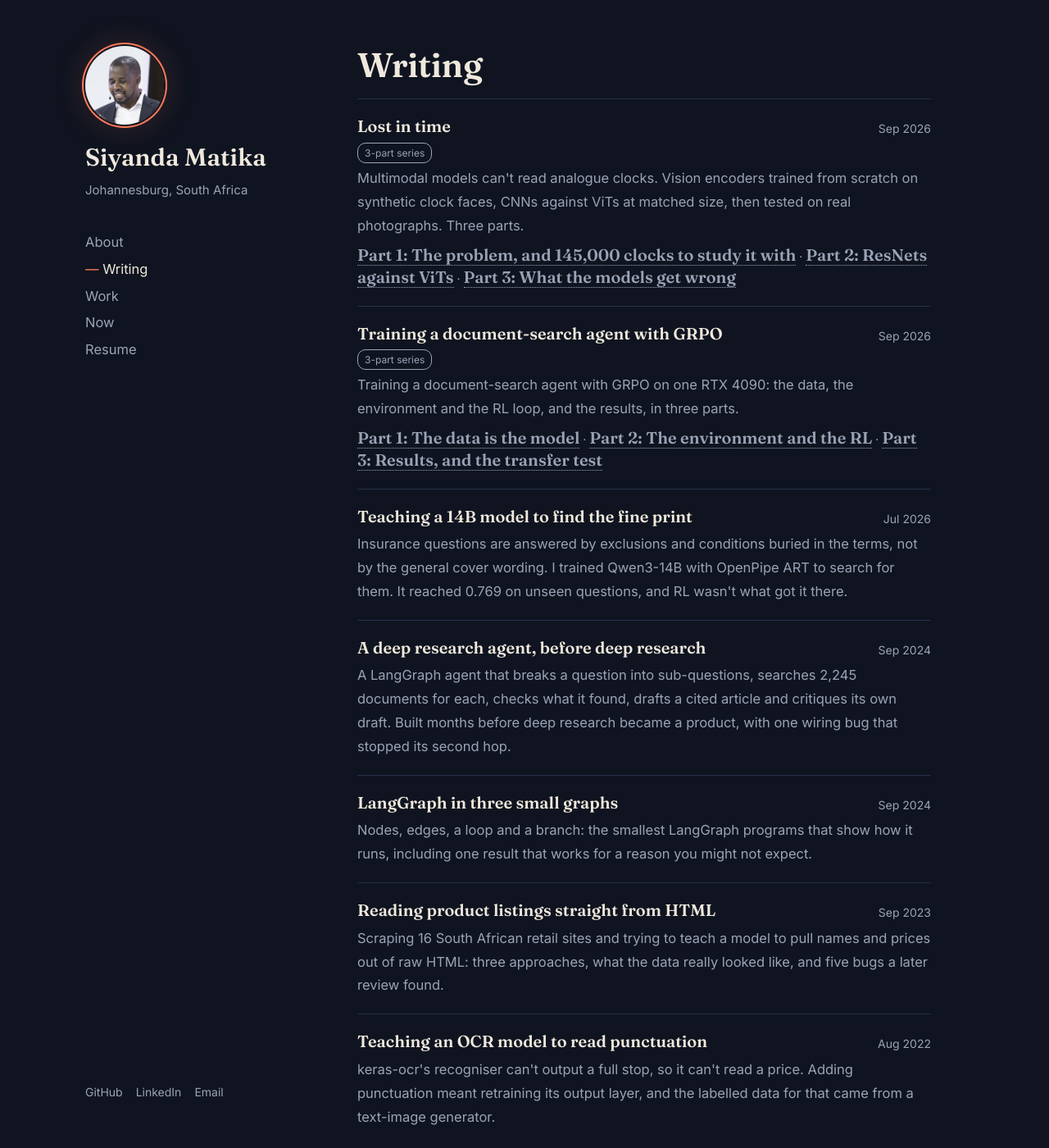
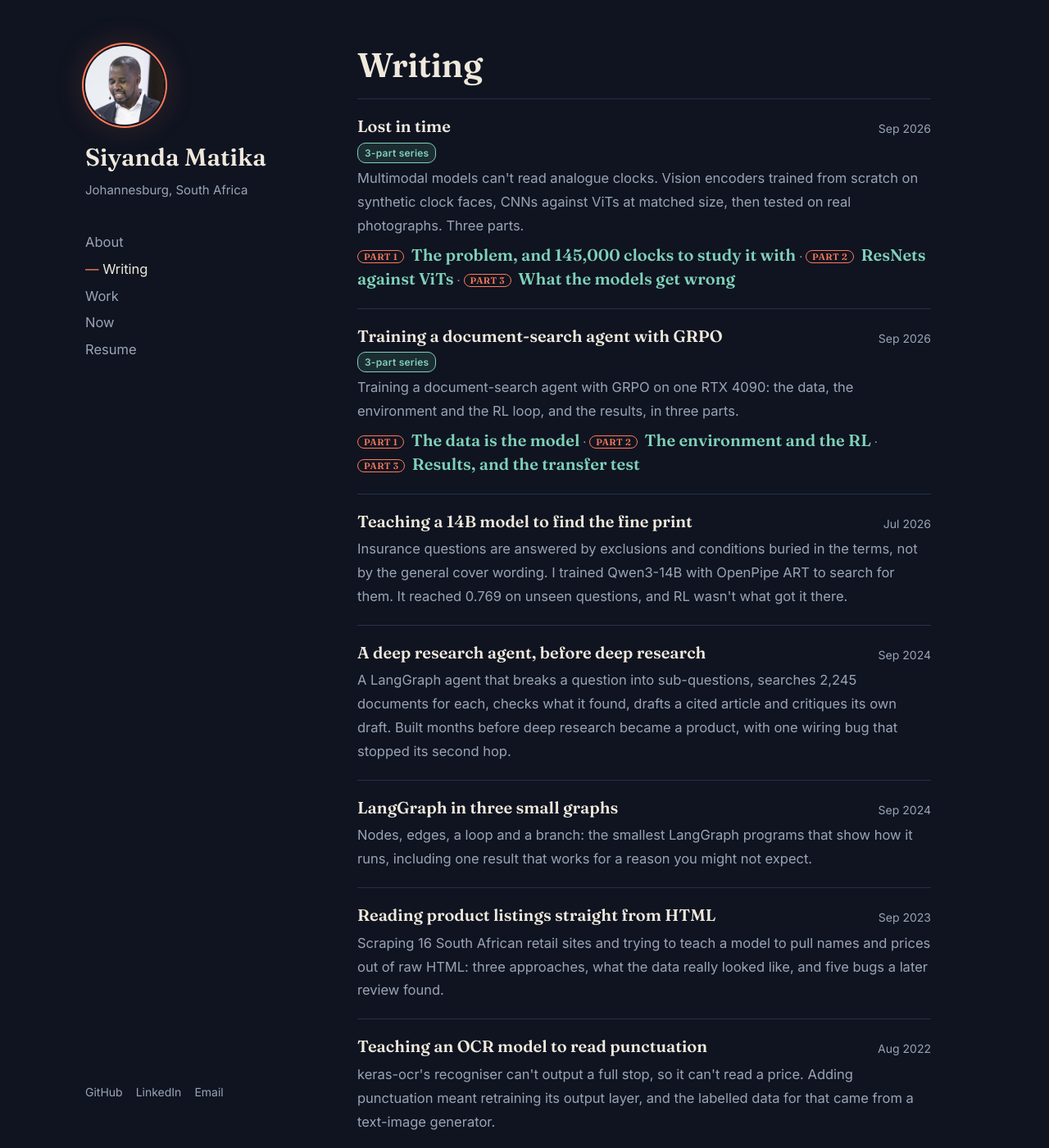
Before and after one commit to matikasiyanda/matikasiyanda.github.io, a Jekyll site: the page built from _pages/blog.md, in a window 1280 px wide and 1400 px high. Shown: the whole window at 82% size. Built offline with Jekyll 4.4.1, drawn with Linux system fonts in a browser that asks for light colours.

Commit message:
Colour the series entries in the post list

```diff
--- a/_includes/post-list.html
+++ b/_includes/post-list.html
@@ -14,7 +14,7 @@
       <time datetime="{{ post.date | date_to_xmlschema }}">{{ post.date | date: "%b %Y" }}</time>
       <span class="series-badge">{{ parts.size }}-part series</span>
       {% if landing.description %}<p>{{ landing.description }}</p>{% elsif post.description %}<p>{{ post.description }}</p>{% endif %}
-      {% unless include.parts == false %}<p class="series-parts">{% for p in parts %}<a href="{{ p.url | relative_url }}">Part {{ p.part }}: {{ p.title | remove_first: "Part " | remove_first: p.part | remove_first: " — " }}</a>{% unless forloop.last %}<span class="sep"> · </span>{% endunless %}{% endfor %}</p>{% endunless %}
+      {% unless include.parts == false %}<p class="series-parts">{% for p in parts %}<a href="{{ p.url | relative_url }}"><span class="part-no">Part {{ p.part }}</span> {{ p.title | remove_first: "Part " | remove_first: p.part | remove_first: " — " }}</a>{% unless forloop.last %}<span class="sep"> · </span>{% endunless %}{% endfor %}</p>{% endunless %}
     </li>
   {% else %}
     <li>
--- a/assets/css/site.css
+++ b/assets/css/site.css
@@ -313,3 +313,11 @@ html.lightbox-open { overflow: hidden; }
 .posts li.series .series-parts a { color: var(--muted); text-decoration: none; border-bottom: 1px dotted var(--muted); }
 .posts li.series .series-parts a:hover { color: var(--accent); border-bottom-color: var(--accent); }
 .posts li.series .series-badge { grid-column: 1; justify-self: start; margin-left: 0; }
+
+/* colour for series entries */
+.posts li.series .series-badge { color: var(--mint); border-color: var(--mint); background: color-mix(in srgb, var(--mint) 12%, transparent); font-weight: 600; letter-spacing: 0.02em; }
+.posts li.series .series-parts { line-height: 2; }
+.posts li.series .series-parts a { color: var(--mint); border-bottom: none; }
+.posts li.series .series-parts a:hover { color: var(--accent); }
+.posts li.series .series-parts .part-no { display: inline-block; font-size: 11px; font-weight: 700; letter-spacing: 0.04em; text-transform: uppercase; color: var(--accent); border: 1px solid var(--accent); border-radius: 9px; padding: 0 7px; margin-right: 4px; vertical-align: 1px; }
+.posts li.series .series-parts .sep { color: var(--muted); }
```
